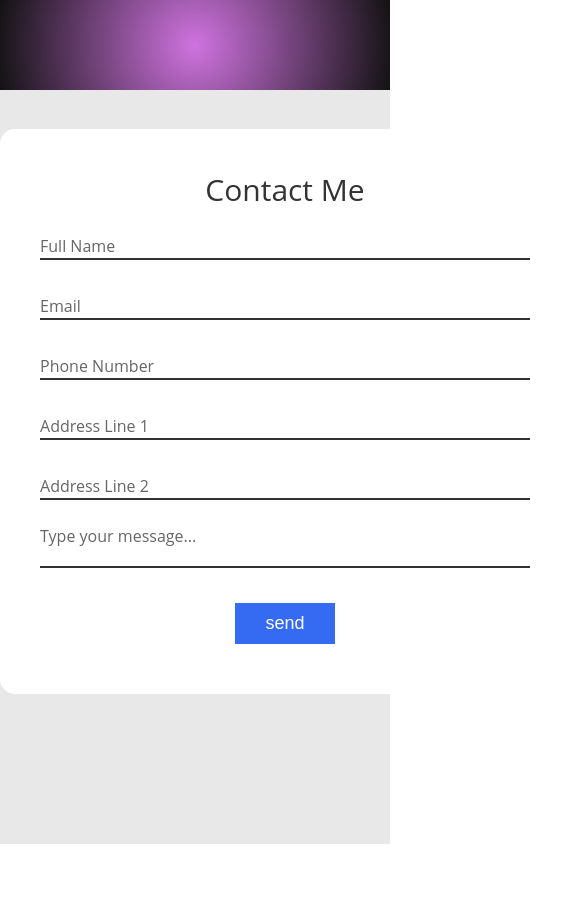
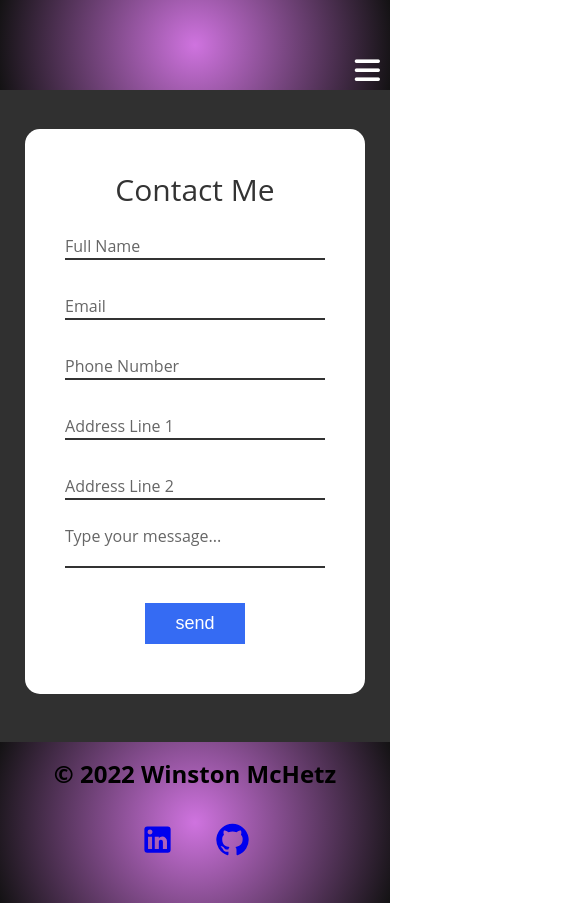
Before and after one commit to winston1337/winstonmchetz-portfolio, a React (Create React App) app: page /contact in a window 390 px wide. Shown: the whole page, 570 px wide, since content can reach past the window. Before the commit the page ends 844 px from the top, so only its background shows below. Built offline with nearby package versions, Linux system fonts and the light colour scheme.

Commit message:
styling changes and mobile responsiveness

```diff
--- a/package.json
+++ b/package.json
@@ -5,6 +5,7 @@
   "dependencies": {
     "@emotion/react": "^11.9.0",
     "@emotion/styled": "^11.8.1",
+    "@mui/icons-material": "^5.6.2",
     "@mui/material": "^5.6.1",
     "@testing-library/jest-dom": "^5.16.4",
     "@testing-library/react": "^13.0.1",
@@ -12,9 +13,11 @@
     "cors": "^2.8.5",
     "express": "^4.17.3",
     "mysql": "^2.18.1",
+    "node-sass": "^7.0.1",
     "nodemon": "^2.0.15",
     "react": "^18.0.0",
     "react-dom": "^18.0.0",
+    "react-icons": "^4.3.1",
     "react-router-dom": "^6.3.0",
     "react-scripts": "5.0.1",
     "serve": "^13.0.2",
--- a/public/index.html
+++ b/public/index.html
@@ -10,6 +10,8 @@
       content="Web site created using create-react-app"
     />
     <link rel="apple-touch-icon" href="%PUBLIC_URL%/logo192.png" />
+    <link rel="preconnect" href="https://fonts.googleapis.com">
+    <script src="https://kit.fontawesome.com/00811a86a7.js" crossorigin="anonymous"></script>
     <!--
       manifest.json provides metadata used when your web app is installed on a
       user's mobile device or desktop. See https://developers.google.com/web/fundamentals/web-app-manifest/
--- a/src/App.css
+++ b/src/App.css
@@ -10,5 +10,5 @@
   background-size: cover;
   font-family: 'Open Sans', sans-serif;
   min-height: 100vh;
-  background: #E8E8E8;
+  background: #303030;
 }
--- a/src/App.js
+++ b/src/App.js
@@ -3,6 +3,7 @@ import { BrowserRouter as Router, Routes, Route } from 'react-router-dom';
 import Header from './components/navbar/Header';
 import ProjectCards from './components/navbar/projects/Projects';
 import Contact from './components/navbar/contact/Contact';
+import Footer from './components/navbar/footer/Footer';
 
 function App() {
   return (
@@ -15,6 +16,7 @@ function App() {
         <Route path="/projects" element={<ProjectCards/>} />
         <Route path="/contact" element={<Contact/>} />
       </Routes>
+      <Footer />
     </div>
     </Router>
   );
--- a/src/components/navbar/Header.jsx
+++ b/src/components/navbar/Header.jsx
@@ -1,6 +1,6 @@
 import React from 'react';
 import {MenuItems} from './MenuItems';
-import './Header.css';
+import './Header.scss';
 
 class Navbar extends React.Component {
     state = {clicked : false}
--- a/src/components/navbar/Header.css
+++ b/src/components/navbar/Header.scss
@@ -1,7 +1,7 @@
 .NavbarItems {
     background: radial-gradient(circle, rgb(207, 115, 223) 0%, rgb(19, 18, 19) 100%);
     height: 90px;
-    text-align: center;
+    text-align: right;
     margin-bottom: 10%;
 }
 .navbar-logo {
@@ -16,6 +16,7 @@
     display: inline-block;
     border-radius: fill;
     margin-top: 10px;
+    margin-right: 1px;
 }
 
 .NavbarItems ul li {
@@ -25,11 +26,11 @@
     color: rgb(228, 225, 225);
     text-decoration: none;
     font-size: 30px;
-}
-.NavbarItems ul li a:hover{
-    color: white;
-    transition: 200ms ease-in;
-    text-shadow: 0px 0px 5px white;
+    &:hover{
+        color: white;
+        transition: 200ms ease-in;
+        text-shadow: 0px 0px 5px white;
+    }
 }
 .nav-menu {
     display: grid;
@@ -56,13 +57,16 @@
 @media screen and (max-width: 960px) {
     .NavbarItems {
         position: relative;
-
+    }
+    .NavbarItems ul li {
+        margin-bottom: 50px;
+        margin-top: 50px;
     }
     .nav-menu {
         display: flex;
         flex-direction: column;
-        height: 500px;
-        position: absolute;
+        height: 760px;
+        position: fixed;
         top: 80px;
         left: -100%;
         opacity: 1;
@@ -70,7 +74,7 @@
         width: 100%;
     }
     .nav-menu.active {
-        background: radial-gradient(circle, rgb(227, 3, 235) 0%, rgb(15, 14, 15) 100%);
+        background: radial-gradient(circle, rgb(86, 89, 89) 0%, rgb(34, 34, 34) 100%);
         left: 0;
         opacity: 1;
         transition: all 0.5s ease;
@@ -81,15 +85,14 @@
         padding: 2rem;
         width: 100%;
         display: table;
+        &:hover {
+            background-color: #7577fa;
+            border-radius: 0;
+        }
     }
-    .nav-links:hover {
-        background-color: #7577fa;
-        border-radius: 0;
-    }
-
     .menu-icon {
         display: block;
-        position: absolute;
+        position: fixed;
         top: 0;
         right: 0;
         padding: 10px;
--- a/src/components/navbar/contact/Contact.jsx
+++ b/src/components/navbar/contact/Contact.jsx
@@ -1,5 +1,5 @@
 import React from 'react';
-import './Contact.css';
+import './Contact.scss';
 
 
 function Contact() {
--- a/src/components/navbar/contact/Contact.css
+++ b/src/components/navbar/contact/Contact.scss
@@ -61,9 +61,20 @@ color: #666;
   cursor: pointer;
   padding: 10px;
   font-size: 18px;
+  &:hover {
+    background: rgb(187, 23, 209);
+    color: #fff;
+    transition: 200ms ease-in;
+  }
+
 }
-.inputBox input[type="submit"]:hover {
-  background: rgb(187, 23, 209);
-  color: #fff;
-  transition: 200ms ease-in;
+
+@media screen and (max-width: 960px) {
+  .contactForm {
+    width: 340px;
+  }
+  .headText {
+    font-size: 15px;
+    margin-bottom: 15px;
+  }
 }
--- /dev/null
+++ b/src/components/navbar/footer/Footer.jsx
@@ -0,0 +1,29 @@
+import React from 'react';
+import './Footer.scss';
+import LinkedInIcon from '@mui/icons-material/LinkedIn';
+import GitHubIcon from '@mui/icons-material/GitHub';
+
+const Footer = () => {
+    return (
+        <footer>
+      <section className="footer-text">
+        <h1>© 2022 Winston McHetz</h1>
+      </section>
+      <section className="footer-icons">
+        <section className="icon-wrapper">
+          <a href="https://www.linkedin.com/in/winstonmchetz/" target="_blank" rel="noreferrer noopener">
+            <LinkedInIcon fontSize="large" />
+          </a>
+        </section>
+        <section className="icon-wrapper">
+          <a href="https://github.com/winston1337" target="_blank" rel="noreferrer noopener">
+            <GitHubIcon fontSize="large" />
+          </a>
+        </section>
+
+      </section>
+    </footer>
+    )
+}
+
+export default Footer;
--- /dev/null
+++ b/src/components/navbar/footer/Footer.scss
@@ -0,0 +1,30 @@
+footer {
+    width: 100%;
+    margin-top: 3rem;
+    background: radial-gradient(circle, rgb(207, 115, 223) 0%, rgb(19, 18, 19) 100%);
+}
+
+.footer-text {
+    text-align: center;
+    margin: 1rem;
+    padding-top: 15px;
+}
+
+.footer-icons {
+    display: flex;
+    justify-content: center;
+    align-items: center;
+    gap: 1.5rem;
+    padding-bottom: 15px;
+}
+
+@media screen and (max-width: 960px) {
+    .icon-wrapper {
+        border-radius: 1rem;
+        height: 50px;
+        margin: 1rem .5rem;
+    }
+    .icon-wrapper img {
+        padding: .2rem;
+    }
+}
--- a/src/components/navbar/projects/Project.jsx
+++ b/src/components/navbar/projects/Project.jsx
@@ -1,5 +1,5 @@
 import {useState} from 'react';
-import './Project.css';
+import './Project.scss';
 
 const Project = ({ name, desc, src, hoversrc, }) => {
     const [hover, setHover] = useState(false);
--- a/src/components/navbar/projects/Project.css
+++ b/src/components/navbar/projects/Project.scss
@@ -5,10 +5,6 @@
     justify-content: center;
     flex-wrap: wrap;
     /* margin-bottom: 50px; */
-  }
-  .card-body:hover{
-    box-shadow: 0 8px 12px 0 rgb(243, 163, 15);
-    transform: scale(1.02);
   }
   .card-image{
     background-color: rgb(171, 245, 245);
@@ -18,12 +14,19 @@
 
   .card-body{
     background: white;
-    width: 800px;
+    width: 1024px;
     text-align: center;
-    height: 450px;
+    height: 576px;
     margin-bottom: 200px;
     margin-left: auto;
     margin-right: auto;
+    &:hover{
+      box-shadow: 0 8px 12px 0 rgb(243, 163, 15);
+      transform: scale(1.02);
+    }
+  }
+  .card-body h2, p {
+    color: #fff;
   }
   .card-btn {
     width: 150px;
@@ -33,9 +36,25 @@
     font-size: sans-serif;
     border: 1px solid gray;
     cursor: pointer;
+    &:hover{
+      background: rgb(187, 23, 209);
+      color: #fff;
+      transition: 200ms ease-in;
+    }
   }
-  .card-btn:hover{
-    background: rgb(187, 23, 209);
-    color: #fff;
-    transition: 200ms ease-in;
+
+@media screen and (max-width: 960px) {
+  .card-body{
+    background: white;
+    width: 350px;
+    text-align: center;
+    height: 450px;
+    margin-bottom: 200px;
+    margin-left: auto;
+    margin-right: auto;
+    &:hover{
+      box-shadow: 0 8px 12px 0 rgb(243, 163, 15);
+      transform: scale(1.02);
+    }
   }
+}
```
Also changed, not shown: 1 other file (tests, documents, lock files or other folders).
